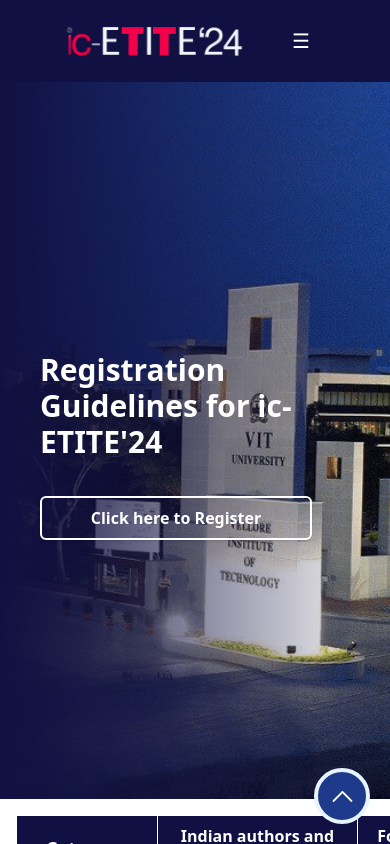
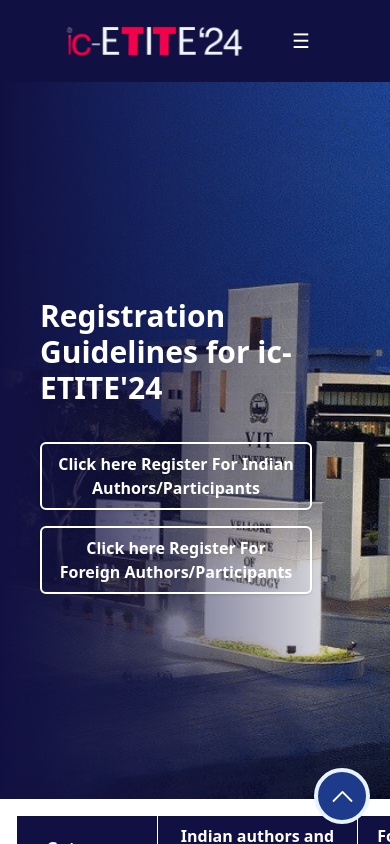
Before and after one commit to Shivd131/icetite-landing-deployed, a Next.js app: page /registrations in a window 390 px wide. Shown: the top 844 px of the page. Built offline with nearby package versions, Linux system fonts and the light colour scheme.

Commit message:
feat: links on registration page

```diff
--- a/src/components/index/gridOfButtons.jsx
+++ b/src/components/index/gridOfButtons.jsx
@@ -11,8 +11,8 @@
               ? "https://docs.google.com/document/d/1wOA1VCp99Ou5bmZmAaIIMWRomM2anSEF/edit?usp=sharing&ouid=116025341701836271433&rtpof=true&sd=true"
               : item.url
           }
-          download={index === 3 ? "" : "template.docx"} // Specify the desired filename for others
-          target="_blank" // Open in a new tab
+          download={index === 3 ? "" : "template.docx"}
+          target="_blank"
           className={
             (index === 3
               ? "bg-green-700 hover:bg-green-900"
--- a/src/components/registrations/heroSection.jsx
+++ b/src/components/registrations/heroSection.jsx
@@ -4,7 +4,7 @@
 import BgImageMobile from "./../../../public/images/vit-mobile.png";
 import IeeeNav from "../../../public/icons/ieeemadras.png";
 
-const heroSection = () => {
+const HeroSection = () => {
     const [isMobile, setIsMobile] = useState(false);
 
     useEffect(() => {
@@ -43,13 +43,18 @@
                 </h1>
                 <div className="py-3"></div>
                 <div className="flex flex-col md:flex-row lg:flex-row space-x-0 md:space-x-5 lg:space-x-5 py-3 space-y-4 md:space-y-0 lg:space-y-0 ">
-                    <button className="border-2 border-white bg-transparent hover:bg-white text-white hover:text-[#111042] py-2 px-4 text-base sm:text-lg font-semibold rounded-md shadow z-40 cursor-pointer transition-all w-full md:w-96 lg:w-96">
-                        Click here to Register
-                    </button>
+
+                    <a href="https://events.vit.ac.in/events/ICETITE" target="_blank" rel="noopener noreferrer" className="text-center border-2 border-white bg-transparent hover:bg-white text-white hover:text-[#111042] py-2 px-4 text-base sm:text-lg font-semibold rounded-md shadow z-40 cursor-pointer transition-all w-full md:w-96 lg:w-96">
+                        Click here Register For Indian Authors/Participants
+                    </a>
+                    <a href="https://events.vit.ac.in/events/ICETITE/foreign" target="_blank" rel="noopener noreferrer" className="text-center border-2 border-white bg-transparent hover:bg-white text-white hover:text-[#111042] py-2 px-4 text-base sm:text-lg font-semibold rounded-md shadow z-40 cursor-pointer transition-all w-full md:w-96 lg:w-96">
+                        Click here Register For Foreign Authors/Participants
+                    </a>
+
                 </div>
             </div>
         </div>
     );
 };
 
-export default heroSection;
+export default HeroSection;
```
